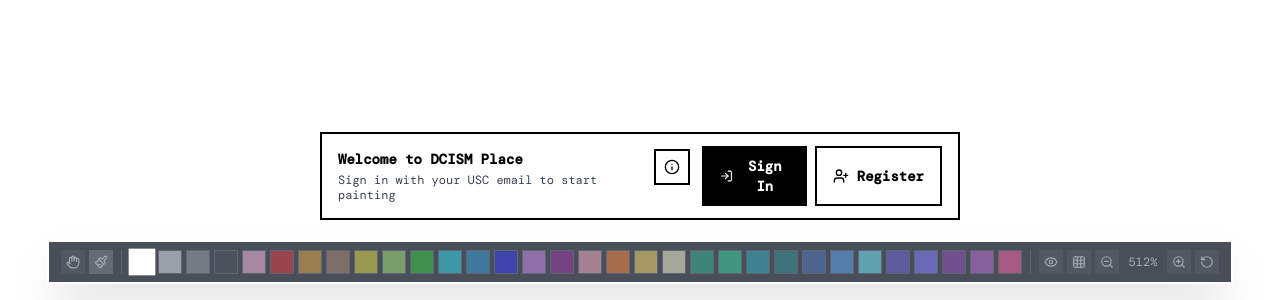
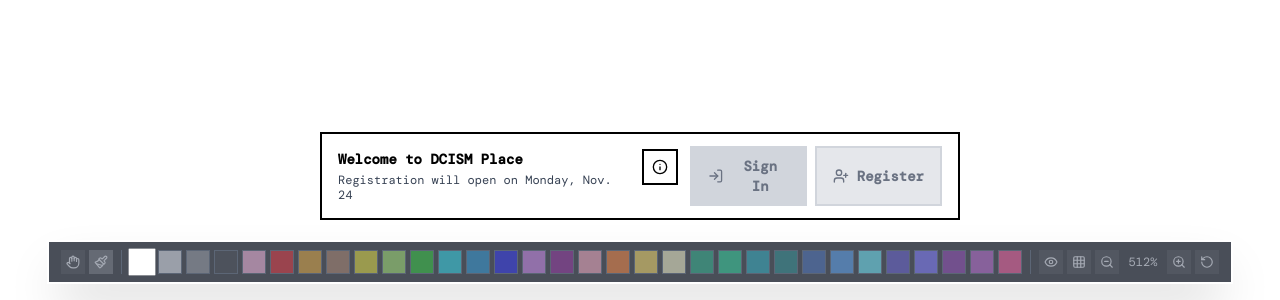
Before and after one commit to devliqht/place, a React (Vite) app in the folder frontend/: page / in a window 1280 px wide. Shown: the part 500-800 px from the top of the page. Built offline with nearby package versions, Linux system fonts and the light colour scheme; no server answers; a web font is replaced by a local one.

Commit message:
feat(frontend): tied sign-in and sign-up button to registration env var

```diff
--- a/frontend/src/components/WelcomeBar.tsx
+++ b/frontend/src/components/WelcomeBar.tsx
@@ -6,6 +6,8 @@
 import { isApiError } from '../utils/typeGuards';
 
 type AuthView = 'login' | 'register' | 'verify-email';
+
+const REGISTRATION_ENABLED = import.meta.env.VITE_REGISTRATION_ENABLED === 'true';
 
 export const WelcomeBar = () => {
   const [showInfoModal, setShowInfoModal] = useState(false);
@@ -202,7 +204,9 @@
                   Welcome to DCISM Place
                 </h3>
                 <p className='text-gray-700 text-xs leading-tight'>
-                  Sign in with your USC email to start painting
+                  {REGISTRATION_ENABLED
+                    ? 'Sign in with your USC email to start painting'
+                    : 'Registration will open on Monday, Nov. 24'}
                 </p>
               </div>
               <button
@@ -217,7 +221,12 @@
             <div className='flex gap-2'>
               <button
                 onClick={() => setExpanded(true)}
-                className='bg-black text-white px-4 py-2 border-2 border-black hover:bg-gray-800 transition-colors flex items-center gap-2 text-sm font-semibold'
+                disabled={!REGISTRATION_ENABLED}
+                className={`px-4 py-2 border-2 transition-colors flex items-center gap-2 text-sm font-semibold ${
+                  REGISTRATION_ENABLED
+                    ? 'bg-black text-white border-black hover:bg-gray-800'
+                    : 'bg-gray-300 text-gray-500 border-gray-300 cursor-not-allowed'
+                }`}
                 title='Sign In'
               >
                 <LogIn size={16} />
@@ -225,7 +234,12 @@
               </button>
               <button
                 onClick={switchToRegister}
-                className='bg-white text-black px-4 py-2 border-2 border-black hover:bg-gray-100 transition-colors flex items-center gap-2 text-sm font-semibold'
+                disabled={!REGISTRATION_ENABLED}
+                className={`px-4 py-2 border-2 transition-colors flex items-center gap-2 text-sm font-semibold ${
+                  REGISTRATION_ENABLED
+                    ? 'bg-white text-black border-black hover:bg-gray-100'
+                    : 'bg-gray-200 text-gray-500 border-gray-300 cursor-not-allowed'
+                }`}
                 title='Register'
               >
                 <UserPlus size={16} />
@@ -247,11 +261,14 @@
     <>
       <div className='fixed bottom-20 left-1/2 -translate-x-1/2 bg-white border-2 border-black p-6 z-50 max-w-md w-full'>
         <div className='flex justify-between items-start mb-4'>
+        <div className='flex flex-col'>
           <h3 className='font-bold text-black text-lg'>
             {authView === 'login' && 'Sign In'}
             {authView === 'register' && 'Create Account'}
             {authView === 'verify-email' && 'Email Verification'}
           </h3>
+          <p className='font-light text-black text-sm'>{authView === 'register' && 'You will be prompted with an email verification once you sign up.'}</p>
+        </div>
           {authView === 'login' && (
             <button
               onClick={() => setExpanded(false)}
```
